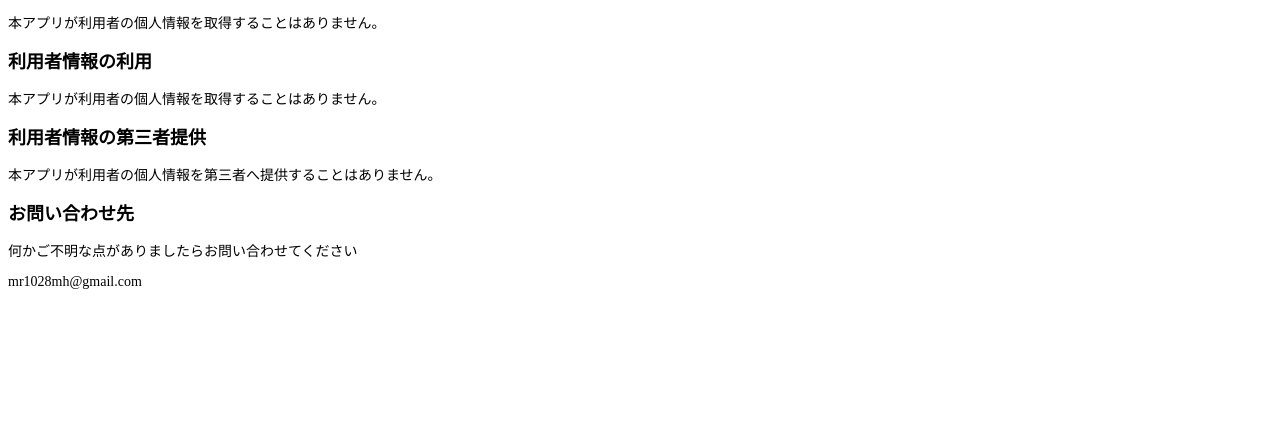
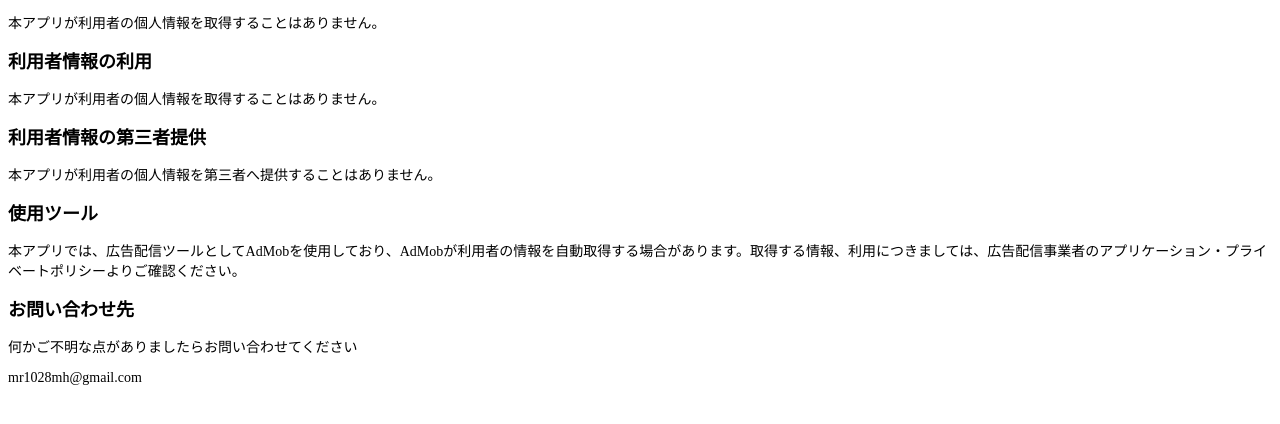
Before and after one commit to torigomoku1028/TarotDuel.github.io, a plain HTML site: page index.html in a window 1280 px wide. Shown: the part 96-520 px from the top of the page. Drawn offline with Linux system fonts and the light colour scheme.

Commit message:
Update index.html

```diff
--- a/index.html
+++ b/index.html
@@ -30,6 +30,11 @@
     <h2 class="medium">利用者情報の第三者提供</h2>
     <p class="small">本アプリが利用者の個人情報を第三者へ提供することはありません。</p>
 
+    <h2 class="medium">使用ツール</h2>
+    <p class="small">
+        本アプリでは、広告配信ツールとしてAdMobを使用しており、AdMobが利用者の情報を自動取得する場合があります。取得する情報、利用につきましては、広告配信事業者のアプリケーション・プライベートポリシーよりご確認ください。
+    </p>
+
     <h2 class="medium">お問い合わせ先</h2>
     <p class="small">何かご不明な点がありましたらお問い合わせてください</p>
     <p class="small">mr1028mh@gmail.com</p>
```
